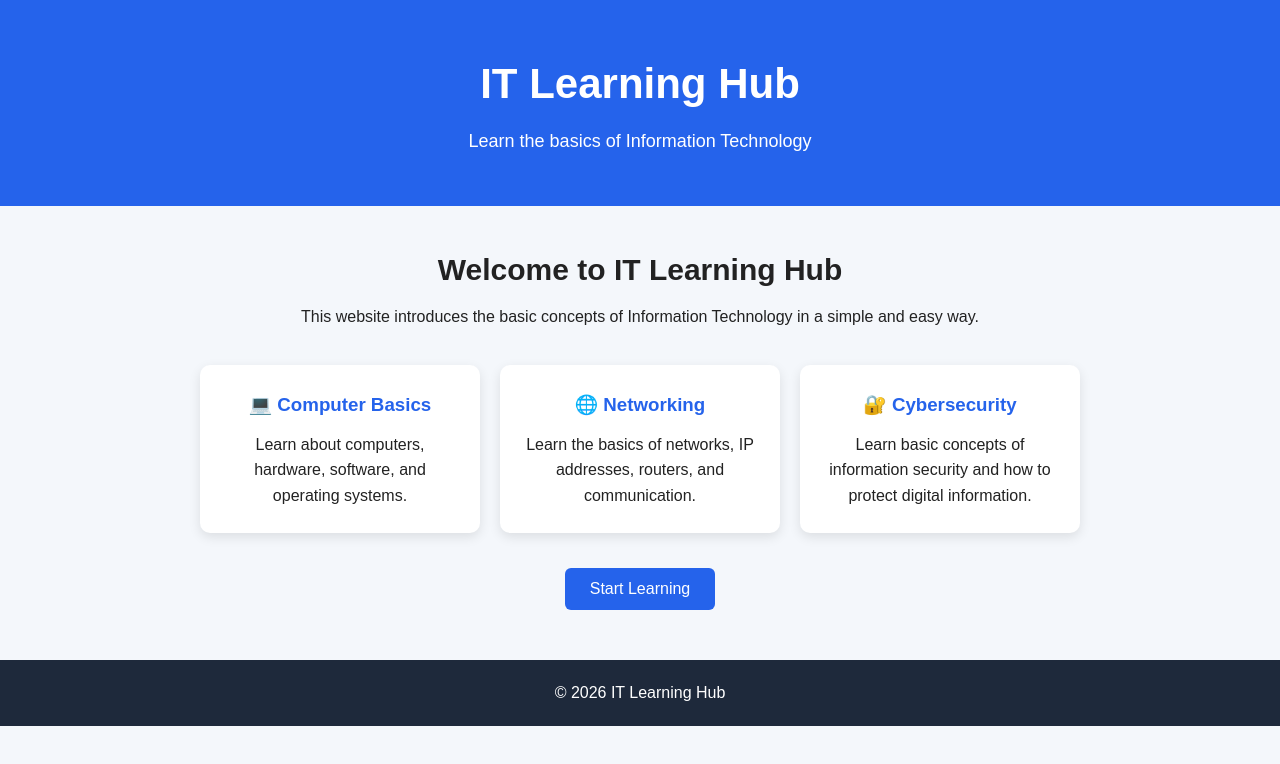
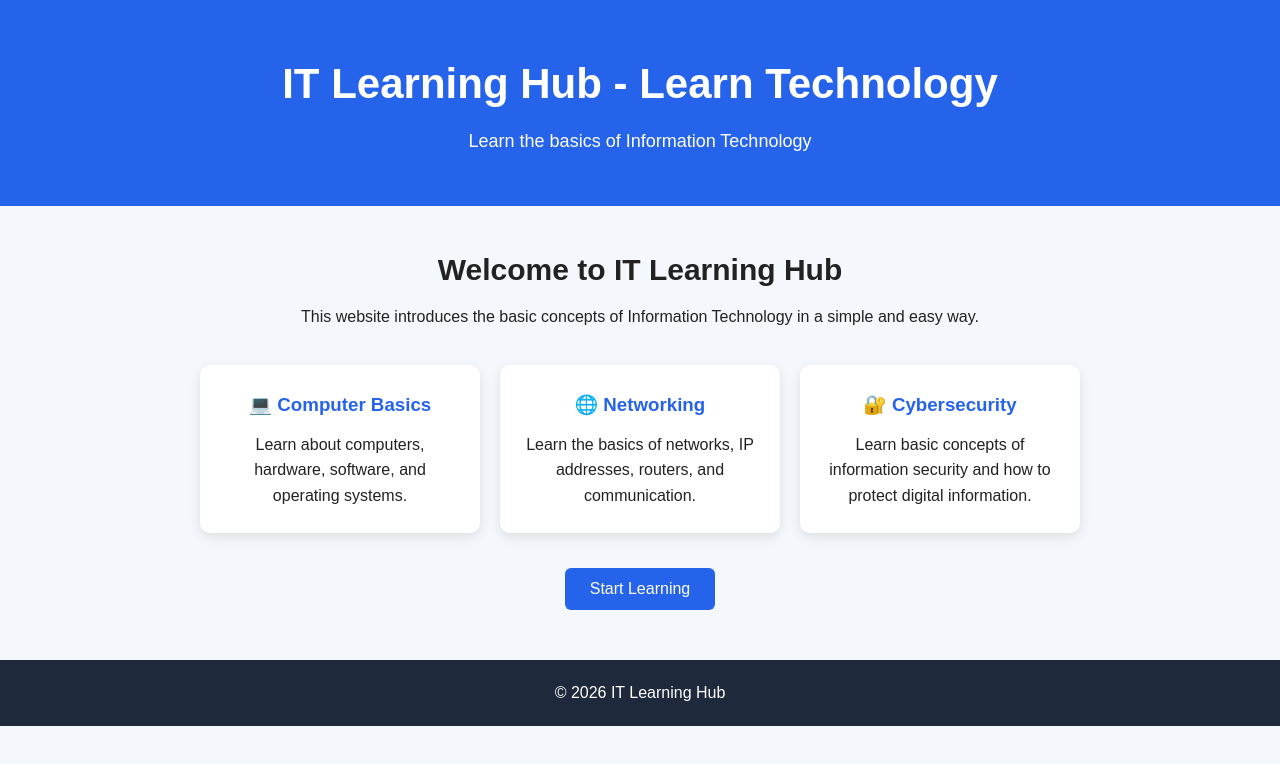
Before and after one commit to fadilengiq/it-learning, a plain HTML site: page index.html in a window 1280 px wide. Drawn offline with Linux system fonts and the light colour scheme.

Commit message:
Update website title

```diff
--- a/index.html
+++ b/index.html
@@ -10,7 +10,7 @@
 <body>
 
     <header>
-        <h1>IT Learning Hub</h1>
+        <h1>IT Learning Hub - Learn Technology</h1>
         <p>Learn the basics of Information Technology</p>
     </header>
 
```
